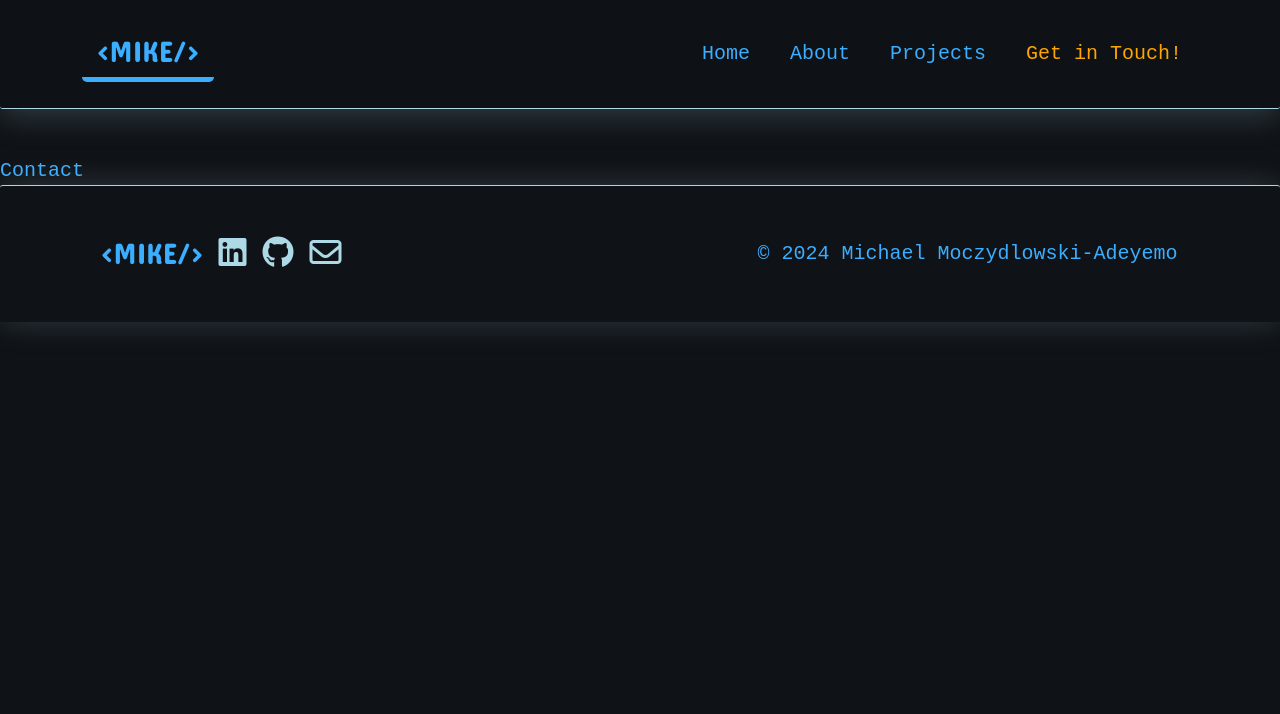
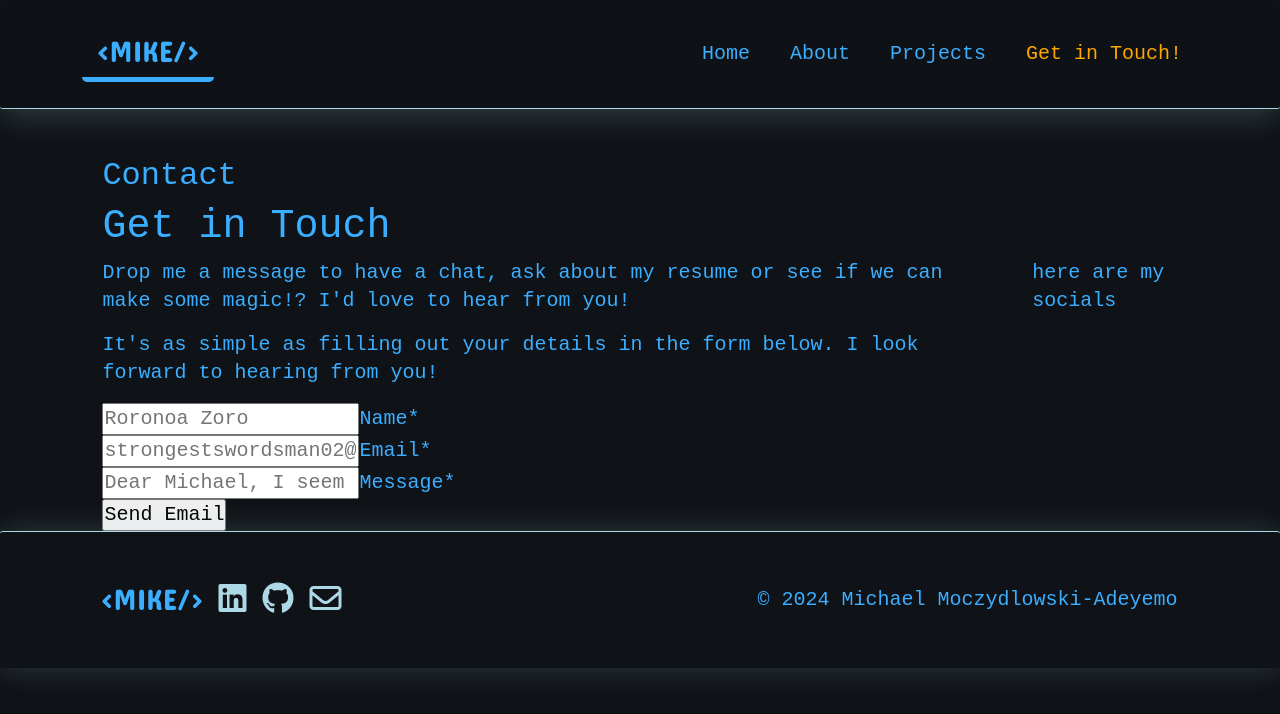
Before and after one commit to mikcad/Personal-Website, a React (Vite) app: page /Contact in a window 1280 px wide. Shown: the top 714 px of the page. Built offline with nearby package versions, Linux system fonts and the light colour scheme; a web font is replaced by a local one.

Commit message:
created a contact page
- working email sender

```diff
--- a/index.html
+++ b/index.html
@@ -19,6 +19,7 @@
   <body>
 
     <div id="root"></div>
+    <script type="text/javascript" src="https://cdn.jsdelivr.net/npm/@emailjs/browser@4/dist/email.min.js"></script>
     <script type="module" src="/src/main.tsx"></script>
   </body>
 </html>
--- a/package.json
+++ b/package.json
@@ -10,10 +10,12 @@
     "preview": "vite preview"
   },
   "dependencies": {
+    "@emailjs/browser": "^4.3.3",
     "bootstrap": "^5.3.3",
     "react": "^18.2.0",
     "react-bootstrap": "^2.10.1",
-    "react-dom": "^18.2.0"
+    "react-dom": "^18.2.0",
+    "react-router-dom": "^6.22.3"
   },
   "devDependencies": {
     "@types/react": "^18.2.56",
--- a/src/pages/Contact/Contact.tsx
+++ b/src/pages/Contact/Contact.tsx
@@ -1,8 +1,114 @@
+import { useRef, useState } from 'react';
+import './contact.css';
+import emailjs from '@emailjs/browser';
 
 const Contact = () => {
+  const [formState, setFormState] = useState(false);
+  const form: any = useRef();
+
+  const [formData, setFormData] = useState({
+    user_name: '',
+    user_email: '',
+    user_message: '',
+  });
+
+  const handleInputChange = (e: any) => {
+    const { name, value } = e.target;
+    setFormData({
+      ...formData,
+      [name]: value,
+    });
+  };
+
+  const sendEmail = (e: any) => {
+    e.preventDefault();
+
+    emailjs
+      .sendForm('service_23fx4ic', 'template_s0y37ga', form.current, {
+        publicKey: 'Hj0yDd_x-FXFiMf_E',
+      })
+      .then(
+        () => {
+          console.log('SUCCESS! Email has been sent!');
+          setFormState(true);
+          setFormData({
+            user_name: '',
+            user_email: '',
+            user_message: '',
+          });
+        },
+        (error) => {
+          console.log('FAILED! Email failed to send!', error.text);
+        }
+      );
+  };
+
   return (
-    <div>Contact</div>
-  )
-}
+    <section id="contact-section">
+      <div className="wrapper">
+        <h2>Contact</h2>
+        <h1>Get in Touch</h1>
+        <div className="content-container d-flex">
+          <div className="form-container">
+            <p>
+              Drop me a message to have a chat, ask about my resume or see if we
+              can make some magic!? I'd love to hear from you!
+            </p>
+            <p>
+              It's as simple as filling out your details in the form below. I
+              look forward to hearing from you!
+            </p>
+            <form ref={form} onSubmit={sendEmail}>
+              <div>
+                <input
+                  id="name"
+                  type="text"
+                  name="user_name"
+                  value={formData.user_name}
+                  onChange={handleInputChange}
+                  placeholder="Roronoa Zoro"
+                  required
+                />
+                <label htmlFor="name">
+                  Name<span className="required">*</span>
+                </label>
+              </div>
+              <div>
+                <input
+                  id="email"
+                  type="email"
+                  name="user_email"
+                  value={formData.user_email}
+                  onChange={handleInputChange}
+                  placeholder="strongestswordsman02@onepiece.com"
+                  required
+                />
+                <label htmlFor="email">
+                  Email<span className="required">*</span>
+                </label>
+              </div>
+              <div>
+                <input
+                  id="message"
+                  type="textbox"
+                  name="user_message"
+                  value={formData.user_message}
+                  onChange={handleInputChange}
+                  placeholder="Dear Michael, I seem to have lost my way! Can you help me??"
+                  required
+                />
+                <label htmlFor="message">
+                  Message<span className="required">*</span>
+                </label>
+              </div>
+              <input id="send" type="submit" value="Send Email" />
+            </form>
+          </div>
+          <div className="social-container">here are my socials</div>
+        </div>
+      </div>
+    </section>
+  );
+};
 
-export default Contact
+export default Contact;
```
Also changed, not shown: 1 other file (tests, documents, lock files or other folders).
